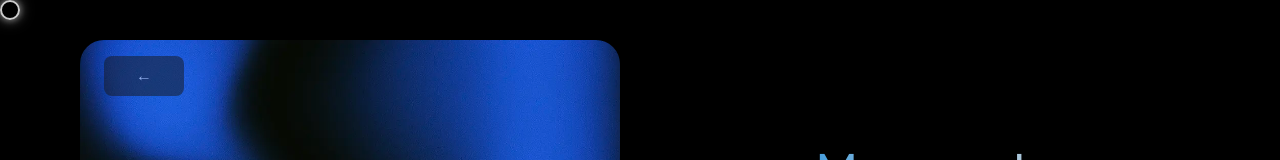
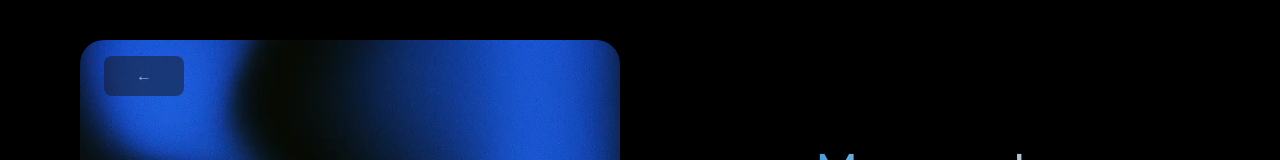
Before and after one commit to aysahoo/Memory-Lane, a React (Vite) app in the folder Frontend/: page /auth in a window 1280 px wide. Shown: the top 160 px of the page. Built offline with nearby package versions, Linux system fonts and the light colour scheme; a web font is replaced by a local one.

Commit message:
Removed Custom cursor and 6 digit otp

```diff
--- a/Frontend/src/App.jsx
+++ b/Frontend/src/App.jsx
@@ -6,7 +6,6 @@ import AuthPage from './pages/AuthPage';
 import Space from './components/Space';
 import Chat from './pages/Chat';
 import Loader from './pages/Loader';
-import CustomCursor from './components/CustomCursor';
 import FadeInWrapper from './components/FadeIn';
 import About from './pages/About';
 import TermsPolicies from './pages/TermsPolicies';
@@ -51,9 +50,8 @@ const App = () => {
       <div
         className={`transition-opacity duration-1000 ease-in-out ${
           showContent ? 'opacity-100' : 'opacity-0'
-        } cursor-none overflow-x-hidden`}
+        } overflow-x-hidden`}
       >
-        <CustomCursor />
         <Routes>
           <Route path="/" element={<Homepage />} />
           <Route path="/team" element={<Team />} />
--- a/Frontend/src/components/CustomCursor.jsx
+++ /dev/null
@@ -1,38 +0,0 @@
-import { useEffect, useRef } from "react";
-
-const CustomCursor = () => {
-  const cursorRef = useRef(null);
-
-  useEffect(() => {
-    const cursor = cursorRef.current;
-
-    const moveCursor = (e) => {
-      const x = e.clientX - 8; // center the dot (16px size)
-      const y = e.clientY - 8;
-      cursor.style.transform = `translate3d(${x}px, ${y}px, 0)`;
-    };
-
-    const addHoverGlow = () => cursor.classList.add("cursor-hover");
-    const removeHoverGlow = () => cursor.classList.remove("cursor-hover");
-
-    document.addEventListener("mousemove", moveCursor);
-
-    const hoverElements = document.querySelectorAll("a, button, input, textarea, select, label");
-    hoverElements.forEach((el) => {
-      el.addEventListener("mouseenter", addHoverGlow);
-      el.addEventListener("mouseleave", removeHoverGlow);
-    });
-
-    return () => {
-      document.removeEventListener("mousemove", moveCursor);
-      hoverElements.forEach((el) => {
-        el.removeEventListener("mouseenter", addHoverGlow);
-        el.removeEventListener("mouseleave", removeHoverGlow);
-      });
-    };
-  }, []);
-
-  return <div ref={cursorRef} className="custom-cursor" />;
-};
-
-export default CustomCursor;
--- a/Frontend/src/components/OtpVerification.jsx
+++ b/Frontend/src/components/OtpVerification.jsx
@@ -2,14 +2,14 @@ import React, { useRef, useState } from "react";
 
 export default function OTPVerification({ onVerify }) {
   const inputRefs = useRef([]);
-  const [otp, setOtp] = useState(["", "", "", ""]);
+  const [otp, setOtp] = useState(["", "", "", "", "", ""]);
 
   const handleChange = (index, value) => {
     if (!/^\d?$/.test(value)) return;
     const newOtp = [...otp];
     newOtp[index] = value;
     setOtp(newOtp);
-    if (value && index < 3) {
+    if (value && index < 5) {
       inputRefs.current[index + 1]?.focus();
     }
   };
@@ -23,7 +23,7 @@ export default function OTPVerification({ onVerify }) {
   const handleSubmit = (e) => {
     e.preventDefault();
     const code = otp.join("");
-    if (code.length === 4) {
+    if (code.length === 6) {
       onVerify(code);
     }
   };
@@ -40,7 +40,7 @@ export default function OTPVerification({ onVerify }) {
           Verify OTP
         </h2>
         <p className="text-sm text-neutral-300 mb-6">
-          Enter the 4-digit code sent to your email
+          Enter the 6-digit code sent to your email
         </p>
 
         <div className="flex justify-center gap-4 mb-8">
--- a/Frontend/src/components/type-writer.tsx
+++ b/Frontend/src/components/type-writer.tsx
@@ -1,5 +1,6 @@
 "use client";
 
+import React from "react";
 import { cn } from "../lib/utils.ts";
 import { motion, stagger, useAnimate, useInView } from "motion/react";
 import { useEffect } from "react";
--- a/Frontend/src/index.css
+++ b/Frontend/src/index.css
@@ -36,36 +36,6 @@
   -ms-overflow-style: none;
   scrollbar-width: none;
 }
-* {
-  cursor: none !important;
-}
-@media (pointer: coarse) {
-  .custom-cursor {
-    display: none;
-  }
-}
-
-
-.custom-cursor {
-  position: fixed;
-  top: 0;
-  left: 0;
-  width: 20px;
-  height: 20px;
-  border: 2px solid #ccc;
-  background-color: transparent;
-  border-radius: 9999px;
-  pointer-events: none;
-  z-index: 99999;
-  transform: translate3d(0, 0, 0);
-  transition: transform 0.05s ease, box-shadow 0.2s ease;
-  will-change: transform;
-  mix-blend-mode: difference;
-  box-shadow:
-    0 0 6px rgba(255, 255, 255, 0.4),
-    0 0 12px rgba(255, 255, 255, 0.3),
-    0 0 18px rgba(255, 255, 255, 0.2);
-}
 
 
 .blur-border{
@@ -77,8 +47,6 @@
   background: linear-gradient(to right, #459ddc66, #ffffff11);
   filter: blur(10px);
 }
-
-
 
 
 /* Adarsh from here */
```
